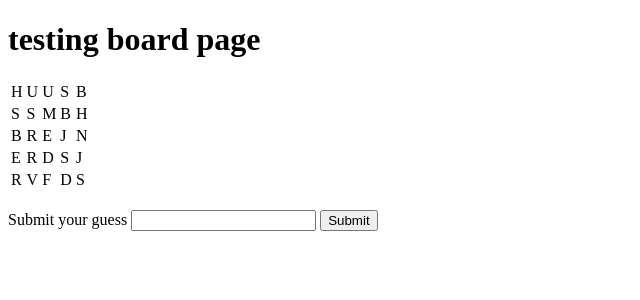
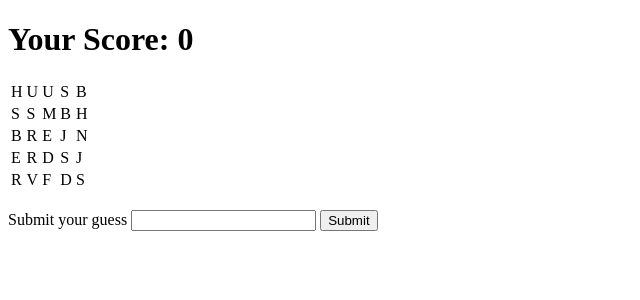
Before and after one commit to hsteele-creator/flask-boggle, a Flask app: page / in a window 1280 px wide. Shown: the top 300 px of the page, without its empty margins (0-640 px from the left). Run offline with Flask 2, Linux system fonts and the light colour scheme; parts of the project's set-up code (start-up, migrations or seed data) failed here and were passed over.

Commit message:
up to number 4

```diff
--- a/app.py
+++ b/app.py
@@ -1,5 +1,5 @@
 from boggle import Boggle
-from flask import Flask, render_template, session
+from flask import Flask, render_template, session, request
 
 app = Flask(__name__)
 boggle_game = Boggle()
@@ -8,5 +8,14 @@ app.config['SECRET_KEY'] = "secret key"
 
 @app.route("/")
 def display_board():
+    """displays the boggle board and saves it in session"""
     session["board"] = Boggle.make_board(Boggle)
-    return render_template("board.html", board = Boggle.make_board(Boggle))
+    session["score"] = 0
+    return render_template("board.html", board = Boggle.make_board(Boggle), score=session["score"])
+
+@app.route("/check-guess")
+def check_guess():
+    """checks if the user guess is valid"""
+    guess = request.args["guess"]
+    return Boggle().check_valid_word(session["board"], guess)
+    # return str(Boggle().find(session["board"], guess))
--- a/static/app.js
+++ b/static/app.js
@@ -1,11 +1,4 @@
 $("#submit-guess").on("submit", function(e) {
     e.preventDefault()
     console.log("hello")
-
-    const guess = $("#guess").value
-
-    $.post("process.php", {guess:guess}, function(data) {
-        console.log(data)
-    })
-
 })
--- a/templates/board.html
+++ b/templates/board.html
@@ -4,7 +4,7 @@
 
 {% block content %}
 
-<h1>testing board page</h1>
+<h1>Your Score: {{score}}</h1>
 
 
 <table class="board">
@@ -21,7 +21,7 @@
 
 <br>
 
-<form method="POST" id="submit_guess">
+<form method="GET" action="/check-guess" id="submit_guess">
     <label for="guess">Submit your guess</label>
     <input type="text" id="guess" name="guess">
     <input type="submit" id="">
--- a/test.py
+++ b/test.py
@@ -7,3 +7,8 @@ from boggle import Boggle
 class FlaskTests(TestCase):
 
     # TODO -- write tests for every view function / feature!
+    def test_display_board(self):
+        with app.test_client() as client:
+            res = client.get("/")
+            html = res.get_data()
+            self.assertEqual(res.status_code, 200)
```
